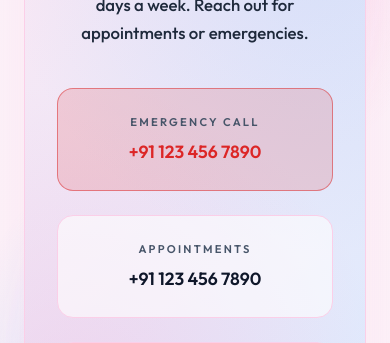
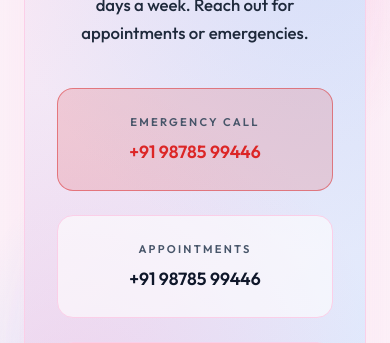
Before and after one commit to Kabir14815/ziva, a React (Vite) app: page / in a window 390 px wide. Shown: the part 10600-10943 px from the top of the page. Built offline with nearby package versions, Linux system fonts and the light colour scheme; a web font is replaced by a local one.

Commit message:
Update dummy phone numbers to real contact number

```diff
--- a/src/components/Contact.jsx
+++ b/src/components/Contact.jsx
@@ -9,13 +9,13 @@ function Contact() {
               We're here for you 24 hours a day, 7 days a week. Reach out for appointments or emergencies.
             </p>
             <div className="contact-methods">
-              <a href="tel:+911234567890" className="contact-link contact-link-emergency">
+              <a href="tel:+919878599446" className="contact-link contact-link-emergency">
                 <span className="contact-label">Emergency Call</span>
-                <span className="contact-value">+91 123 456 7890</span>
+                <span className="contact-value">+91 98785 99446</span>
               </a>
-              <a href="tel:+911234567890" className="contact-link">
+              <a href="tel:+919878599446" className="contact-link">
                 <span className="contact-label">Appointments</span>
-                <span className="contact-value">+91 123 456 7890</span>
+                <span className="contact-value">+91 98785 99446</span>
               </a>
               <a href="mailto:info@zivahospital.com" className="contact-link">
                 <span className="contact-label">Email</span>
--- a/src/components/Header.jsx
+++ b/src/components/Header.jsx
@@ -29,7 +29,7 @@ function Header() {
         <a href="#" className="logo"><img src="/logo.png" alt="Ziva Logo" className="logo-img" /></a>
         <ul className={`nav-links ${menuOpen ? 'active' : ''}`}>
           <li className="nav-emergency-mobile">
-            <a href="tel:+911234567890" onClick={handleNavClick} className="nav-link-emergency">Emergency</a>
+            <a href="tel:+919878599446" onClick={handleNavClick} className="nav-link-emergency">Emergency</a>
           </li>
           {navLinks.map(({ href, label }) => (
             <li key={href}>
@@ -37,7 +37,7 @@ function Header() {
             </li>
           ))}
         </ul>
-        <a href="tel:+911234567890" className="btn btn-emergency header-cta">
+        <a href="tel:+919878599446" className="btn btn-emergency header-cta">
           <svg width="14" height="14" viewBox="0 0 24 24" fill="none" stroke="currentColor" strokeWidth="2" aria-hidden>
             <path d="M22 16.92v3a2 2 0 01-2.18 2 19.79 19.79 0 01-8.63-3.07 19.5 19.5 0 01-6-6 19.79 19.79 0 01-3.07-8.67A2 2 0 014.11 2h3a2 2 0 012 1.72 12.84 12.84 0 00.7 2.81 2 2 0 01-.45 2.11L8.09 9.91a16 16 0 006 6l1.27-1.27a2 2 0 012.11-.45 12.84 12.84 0 002.81.7A2 2 0 0122 16.92z" />
           </svg>
```
